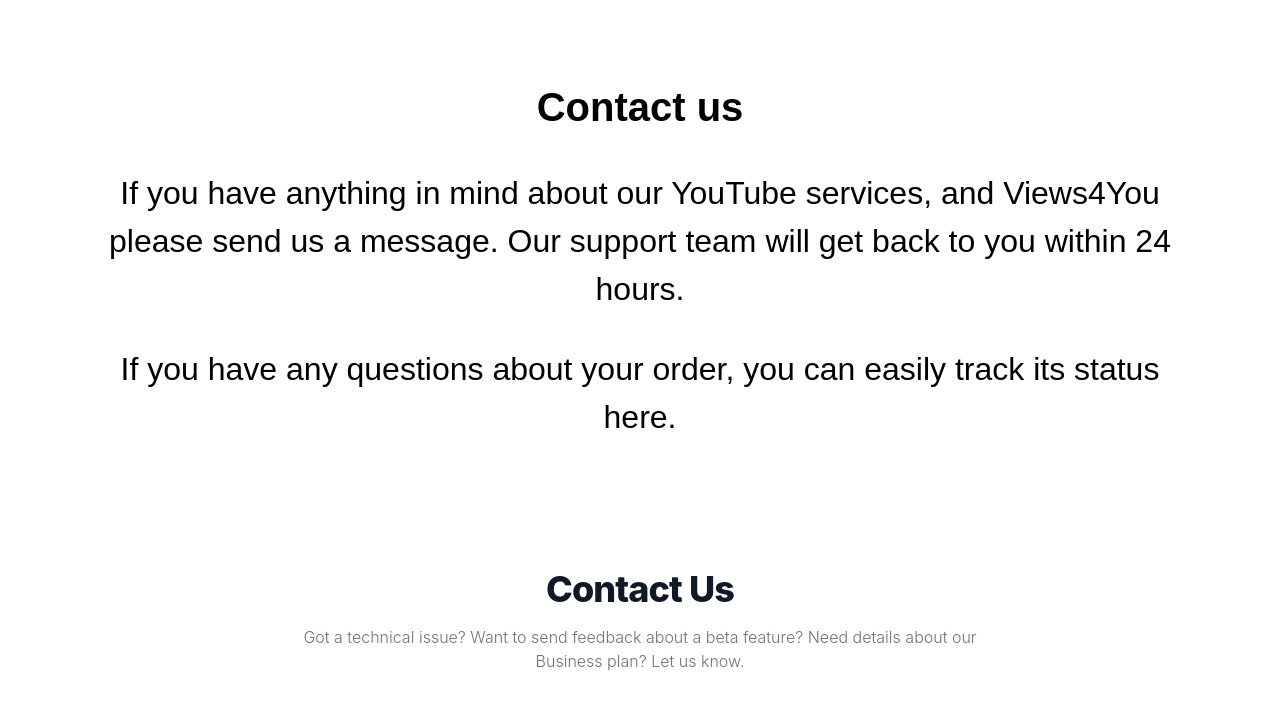
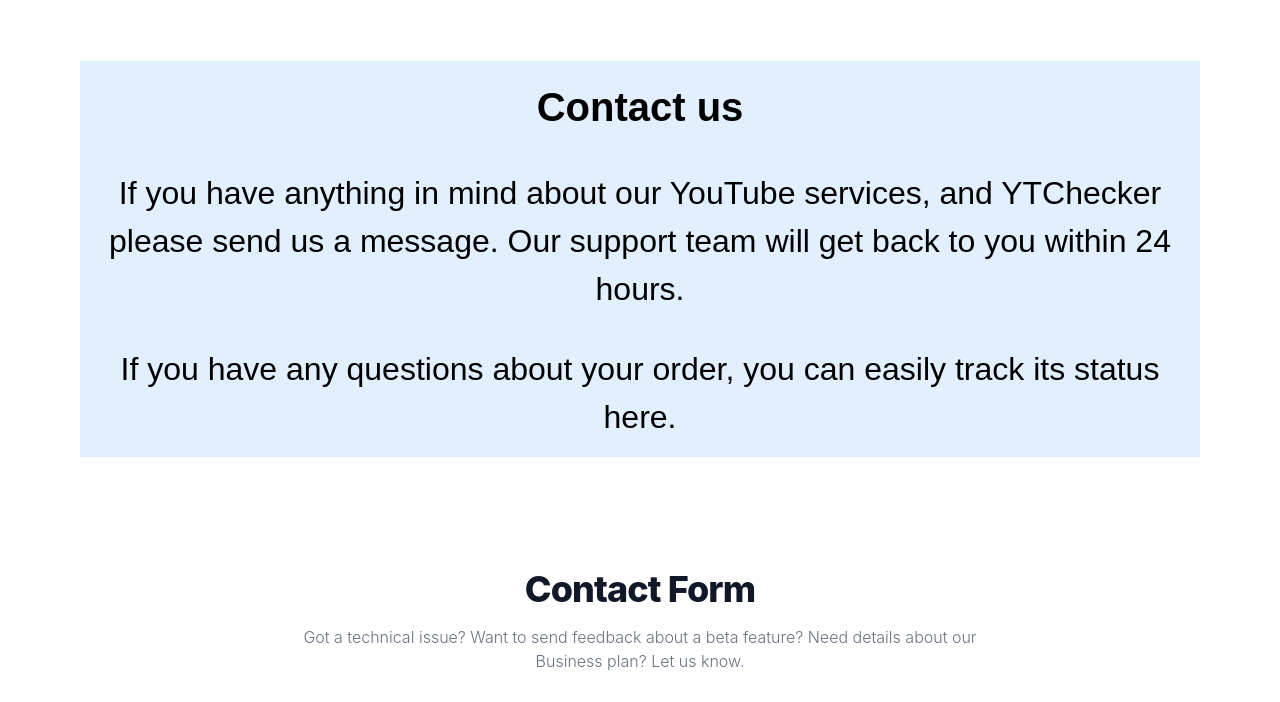
Before and after one commit to icetjanith/Youtube-Region-Restriction-Checker, a plain HTML site: page assests/html/contact.html in a window 1280 px wide. Shown: the part 51-753 px from the top of the page. Drawn offline with nearby package versions, Linux system fonts and the light colour scheme.

Commit message:
feat[contact.html] : update contact.html file

```diff
--- a/assests/html/contact.html
+++ b/assests/html/contact.html
@@ -47,12 +47,12 @@
         </div>
     </nav>
 
-    <div class="header">
+    <div class="header bg-blue-100 dark:bg-blue-900">
         <div class="text_01">
             Contact us
         </div>
         <div class="text_02">
-            If you have anything in mind about our YouTube services, and Views4You please send us a message. Our support
+            If you have anything in mind about our YouTube services, and YTChecker please send us a message. Our support
             team will get back to you within 24 hours.
         </div>
         <div class="text_03">
@@ -64,7 +64,7 @@
         <section class="bg-white dark:bg-gray-900">
             <div class="py-8 lg:py-16 px-4 mx-auto max-w-screen-md">
                 <h2 class="mb-4 text-4xl tracking-tight font-extrabold text-center text-gray-900 dark:text-white">
-                    Contact Us</h2>
+                    Contact Form</h2>
                 <p class="mb-8 lg:mb-16 font-light text-center text-gray-500 dark:text-gray-400 sm:text-xl">Got a
                     technical issue? Want to send feedback about a beta feature? Need details about our Business plan?
                     Let us know.</p>
```
